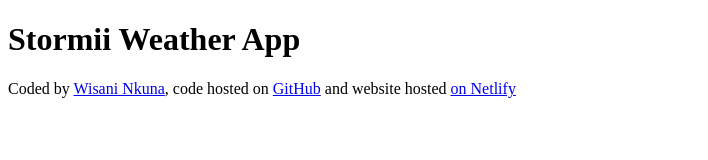
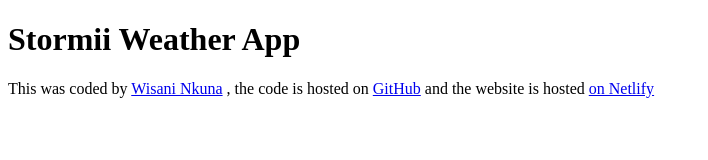
Before and after one commit to Wisani-Nkuna/stormii-weather-app, a plain HTML site: page index.html in a window 1280 px wide. Shown: the whole page, without its empty margins (0-708 px from the left). Drawn offline with Linux system fonts and the light colour scheme.

Commit message:
fixed spacing between links

```diff
--- a/index.html
+++ b/index.html
@@ -9,13 +9,13 @@
     <h1>Stormii Weather App</h1>
 
      <footer>
-      Coded by
-      <a href="https://github.com/Wisani-Nkuna" target="_blank"> Wisani Nkuna</a>,
-      code hosted on
+      This was coded by
+      <a href="https://github.com/Wisani-Nkuna" target="_blank"> Wisani Nkuna</a>
+      , the code is hosted on
       <a href="https://github.com/Wisani-Nkuna/stormii-weather-app" target="_blank">GitHub</a>
-      and website hosted
+      and the website is hosted
       <a href="https://stormii-weather-app.netlify.app/" target="_blank"
-        >on Netlify</a
+        > on Netlify</a
       >
     </footer>
   </body>
```
